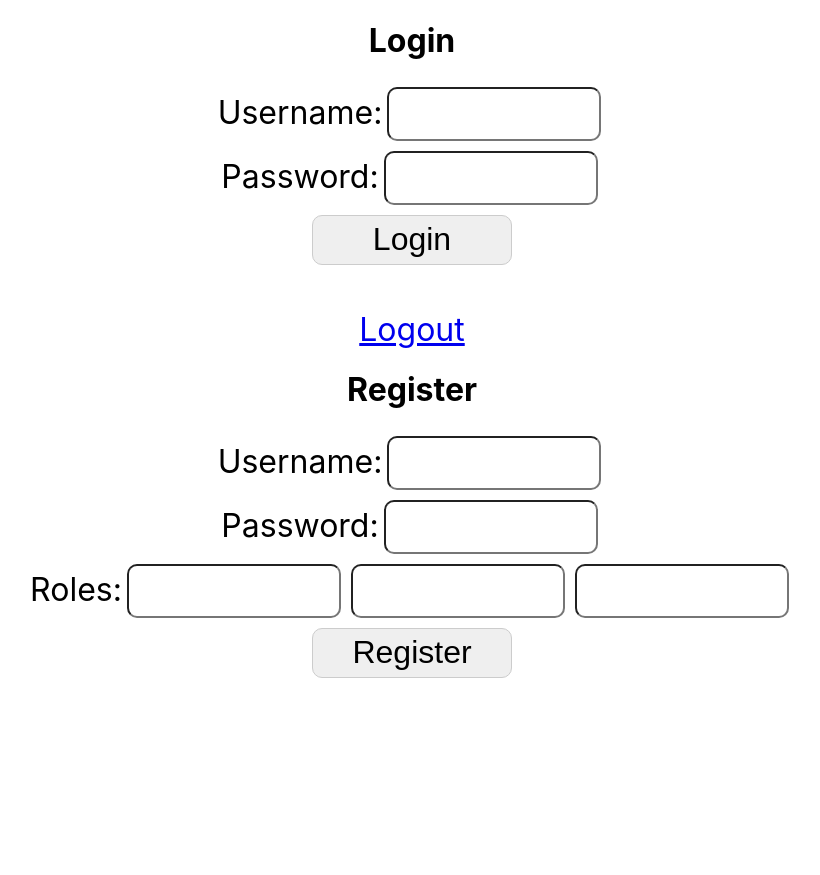
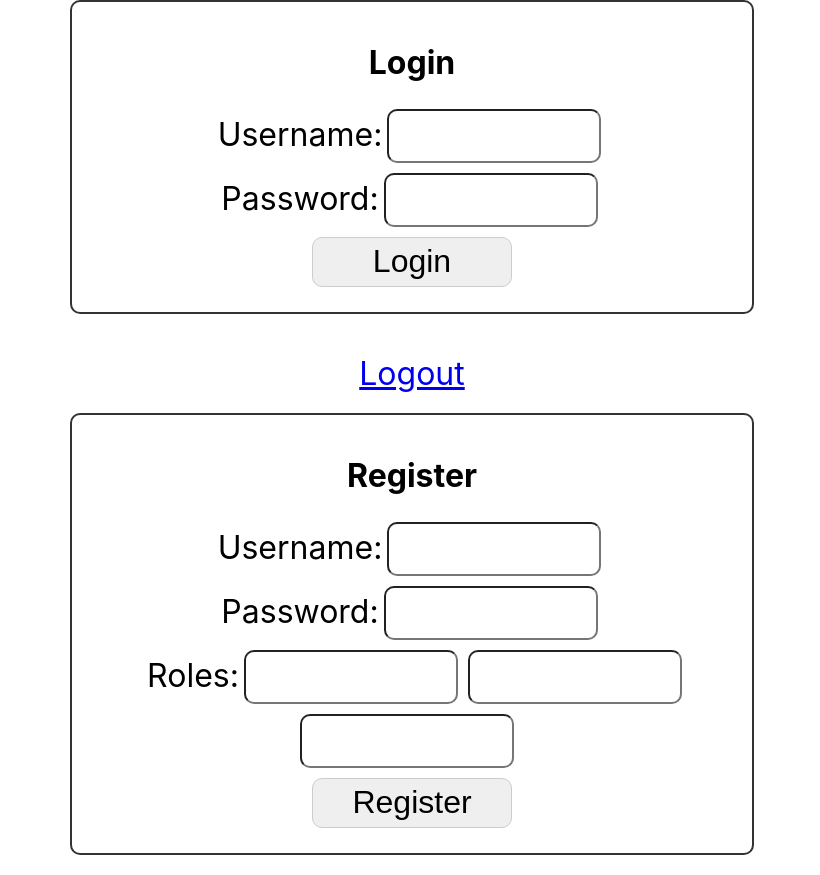
Before and after one commit to CharlieSwires/login, a React (Create React App) app in the folder login/src/main/webapp/hello/: page / in a window 1280 px wide. Shown: the whole page, without its empty margins (228-1048 px from the left). Before the commit the page ends 800 px from the top, so only its background shows below. Built offline with nearby package versions, Linux system fonts and the light colour scheme.

Commit message:
added rounded boxes

```diff
--- a/login/src/main/webapp/hello/src/App.css
+++ b/login/src/main/webapp/hello/src/App.css
@@ -60,6 +60,15 @@ a {
   padding: 5px; /* Add some padding for space */
   margin: 5px;
 }
+.form-container {
+  border: 2px solid #333;
+  border-radius: 10px;
+  padding: 20px;
+  margin-bottom: 20px;
+  width: 50%;
+  margin: auto;
+}
+
 @keyframes App-logo-spin {
   from {
     transform: rotate(0deg);
--- a/login/src/main/webapp/hello/src/App.js
+++ b/login/src/main/webapp/hello/src/App.js
@@ -82,6 +82,8 @@ try {
 
     return (
     <div className="App">
+          <div className="form-container">
+
             <h1>Login</h1>
             <form onSubmit={handleSubmit}>
                 <label>
@@ -96,6 +98,7 @@ try {
                 <br />
                 <button type="submit">Login</button>
             </form>
+            </div>
             <br />
             {roles.length > 0 && (
                 <div>
@@ -111,6 +114,9 @@ try {
             <br />
             <a href="http://localhost:8882/login/api/V1/logout">Logout</a>
             <br />
+            <br />
+                  <div className="form-container">
+
                <h1>Register</h1>
             <form onSubmit={registerSubmit}>
                 <label>
@@ -132,6 +138,7 @@ try {
                 <br />
                 <button type="submit">Register</button>
             </form>
+            </div>
             <br />
 
         </div>
```
